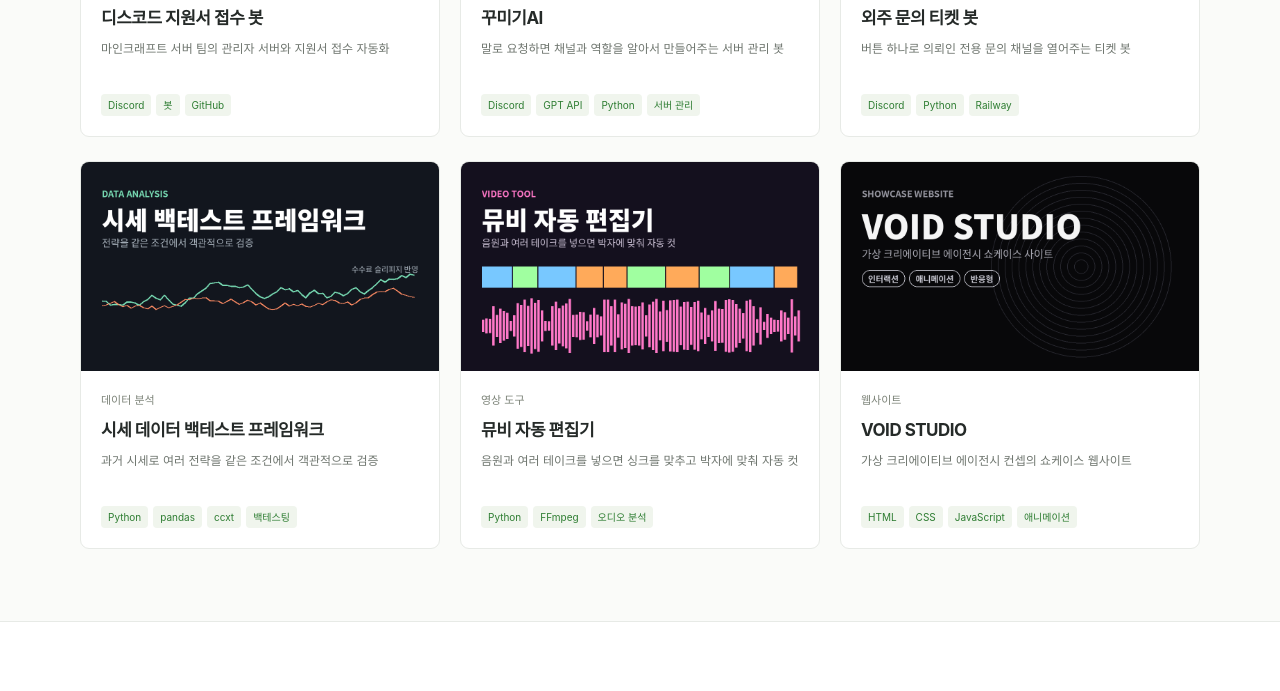
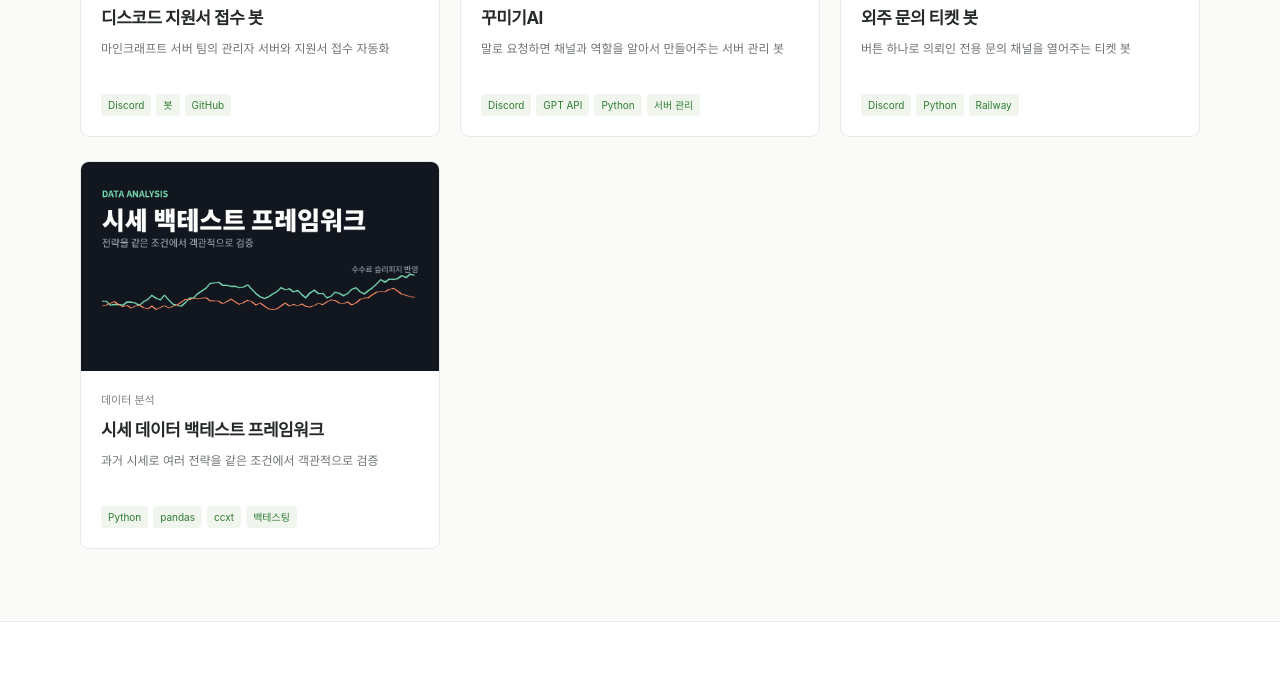
Before and after one commit to tomking0445-tech/jadoli-dev, a plain HTML site: page index.html in a window 1280 px wide. Shown: the part 2625-3316 px from the top of the page. Drawn offline with Linux system fonts and the light colour scheme.

Commit message:
미완성 작업물 제외: 뮤비 자동 편집기, VOID STUDIO
Co-Authored-By: Claude Opus 5.5 <noreply@anthropic.com>
Claude-Session: https://claude.ai/code/session_011uoP5JTzrrRkUsoM5DSB1b

```diff
--- a/index.html
+++ b/index.html
@@ -156,9 +156,7 @@ const projects = [
 {title:'디스코드 지원서 접수 봇',category:'디스코드 봇',subtitle:'마인크래프트 서버 팀의 관리자 서버와 지원서 접수 자동화',tags:['Discord','봇','GitHub'],thumbnail:'img/discord.png',description:'마인크래프트 RPG 서버 개발팀의 관리자용 디스코드 서버를 구축하고, 팀원 모집을 위한 지원서 접수 봇을 만들었습니다.',features:['기획, 건축, 개발, 운영, 아트 5개 부서 구조로 채널과 역할 설계','지원서 제출과 관리자 채널 전달','구인용 홍보 페이지 제작','GitHub로 코드를 넘겨 팀장이 직접 업데이트할 수 있게 인계']},
 {title:'꾸미기AI',category:'디스코드 봇',subtitle:'말로 요청하면 채널과 역할을 알아서 만들어주는 서버 관리 봇',tags:['Discord','GPT API','Python','서버 관리'],thumbnail:'img/ggumigi.png',description:'디스코드 서버를 꾸밀 때 채널과 역할을 하나하나 만드는 대신, 원하는 걸 말로 요청하면 봇이 구성안을 만들어 보여주고 적용까지 해주는 관리 봇입니다.\n예: "역할 12개 만들고 팀별로 같은 계열 색, 팀장은 더 진하게" 한 줄로 역할 구성과 색상, 권한을 한 번에 세팅.',features:['자연어 요청을 채널, 역할, 권한 작업으로 변환','적용 전 변경 내용을 목록으로 보여주고 적용, 취소 버튼으로 확인','역할 색상, 상단 표시, 관리자 권한까지 한 번에 설정','요청한 사람에게만 보이는 메시지로 처리해 서버를 어지럽히지 않음']},
 {title:'외주 문의 티켓 봇',category:'디스코드 봇',subtitle:'버튼 하나로 의뢰인 전용 문의 채널을 열어주는 티켓 봇',tags:['Discord','Python','Railway'],thumbnail:'img/ticket.png',description:'외주 접수용 디스코드 서버에서 쓰는 문의 티켓 봇입니다.\n의뢰인이 버튼을 누르면 본인과 관리자만 보이는 문의 채널이 자동으로 만들어지고, Railway에서 24시간 돌아갑니다.',features:['문의 버튼으로 의뢰인 전용 채널 자동 생성','의뢰인과 관리자만 보이도록 권한 자동 설정','Railway 배포로 24시간 운영']},
-{title:'시세 데이터 백테스트 프레임워크',category:'데이터 분석',subtitle:'과거 시세로 여러 전략을 같은 조건에서 객관적으로 검증',tags:['Python','pandas','ccxt','백테스팅'],thumbnail:'img/backtest.png',description:'과거 시세 데이터를 모으고, 여러 매매 전략을 같은 조건에서 비교 검증하는 백테스트 프레임워크를 직접 설계하고 구현했습니다.\n실제 데이터로 검증한 결과 단순 기술적 전략으로는 우위가 없다는 결론을 냈고, 결과를 부풀리지 않는 검증 도구로 정리했습니다.',features:['거래소 API로 과거 시세 데이터 수집과 정리','전략을 갈아끼울 수 있는 구조의 백테스트 엔진','수수료와 슬리피지를 반영한 수익률 계산','ccxt 기반이라 다른 거래소로 확장 가능']},
-{title:'뮤비 자동 편집기',category:'영상 도구',subtitle:'음원과 여러 테이크를 넣으면 싱크를 맞추고 박자에 맞춰 자동 컷',tags:['Python','FFmpeg','오디오 분석'],thumbnail:'img/mvauto.png',description:'휴대폰으로 여러 번 찍은 뮤직비디오 테이크를 하나씩 편집하는 대신, 음원과 영상들을 넣으면 자동으로 정리하고 편집해 주는 개인용 도구입니다.',features:['음원과 각 테이크의 소리를 비교해 자동 싱크','음원 박자를 분석해 컷 지점 자동 결정','여러 테이크를 박자 단위로 번갈아 배치']},
-{title:'VOID STUDIO',category:'웹사이트',subtitle:'가상 크리에이티브 에이전시 컨셉의 쇼케이스 웹사이트',tags:['HTML','CSS','JavaScript','애니메이션'],thumbnail:'img/void.png',description:'홈페이지 제작 의뢰인에게 디자인과 인터랙션 수준을 보여주기 위해 만든 가상 에이전시 컨셉의 쇼케이스 사이트입니다.',features:['에이전시형 랜딩 페이지 구성','스크롤 인터랙션과 애니메이션','PC와 모바일 반응형']}
+{title:'시세 데이터 백테스트 프레임워크',category:'데이터 분석',subtitle:'과거 시세로 여러 전략을 같은 조건에서 객관적으로 검증',tags:['Python','pandas','ccxt','백테스팅'],thumbnail:'img/backtest.png',description:'과거 시세 데이터를 모으고, 여러 매매 전략을 같은 조건에서 비교 검증하는 백테스트 프레임워크를 직접 설계하고 구현했습니다.\n실제 데이터로 검증한 결과 단순 기술적 전략으로는 우위가 없다는 결론을 냈고, 결과를 부풀리지 않는 검증 도구로 정리했습니다.',features:['거래소 API로 과거 시세 데이터 수집과 정리','전략을 갈아끼울 수 있는 구조의 백테스트 엔진','수수료와 슬리피지를 반영한 수익률 계산','ccxt 기반이라 다른 거래소로 확장 가능']}
 ];
 const esc=v=>String(v).replace(/[&<>"']/g,c=>({'&':'&amp;','<':'&lt;','>':'&gt;','"':'&quot;',"'":'&#39;'}[c]));
 const tagsHTML=t=>t.map(x=>`<span class="tag">${esc(x)}</span>`).join('');
```
Also changed, not shown: img/mvauto.png (deleted), img/void.png (deleted).
